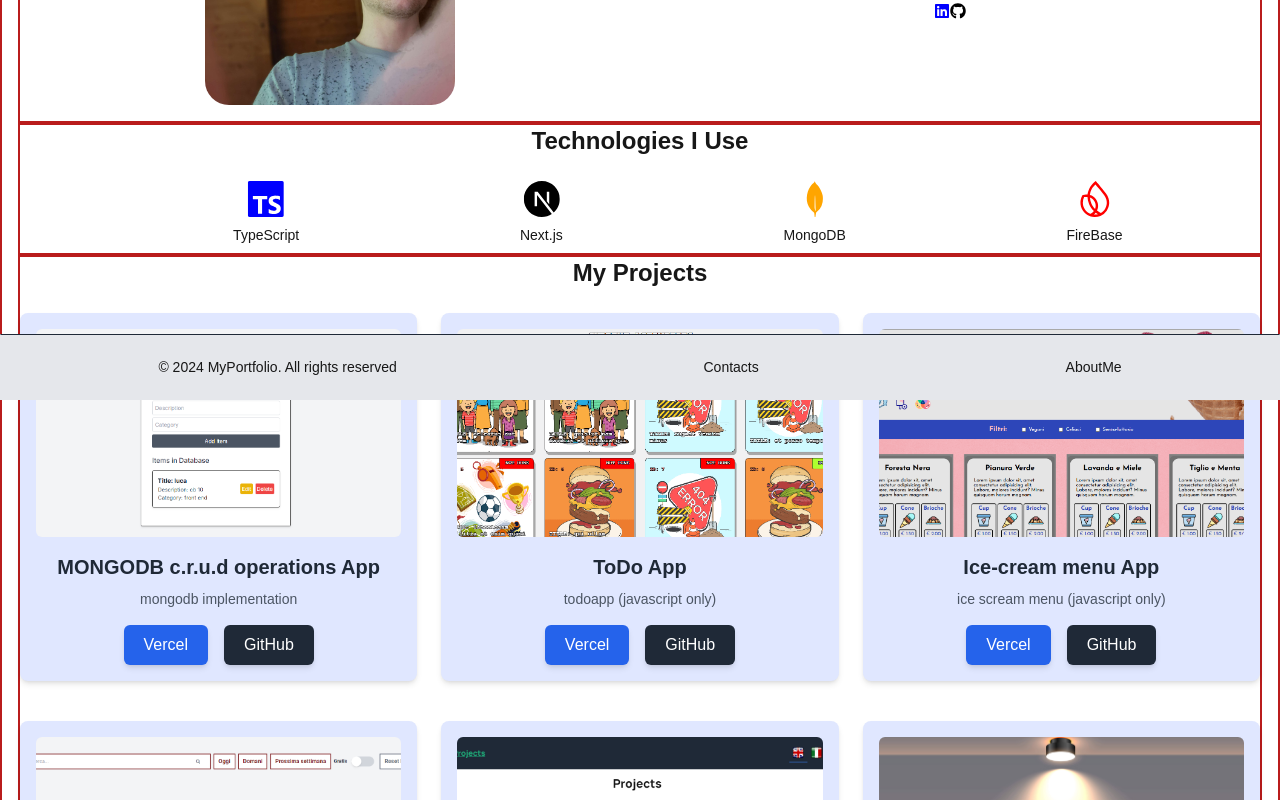
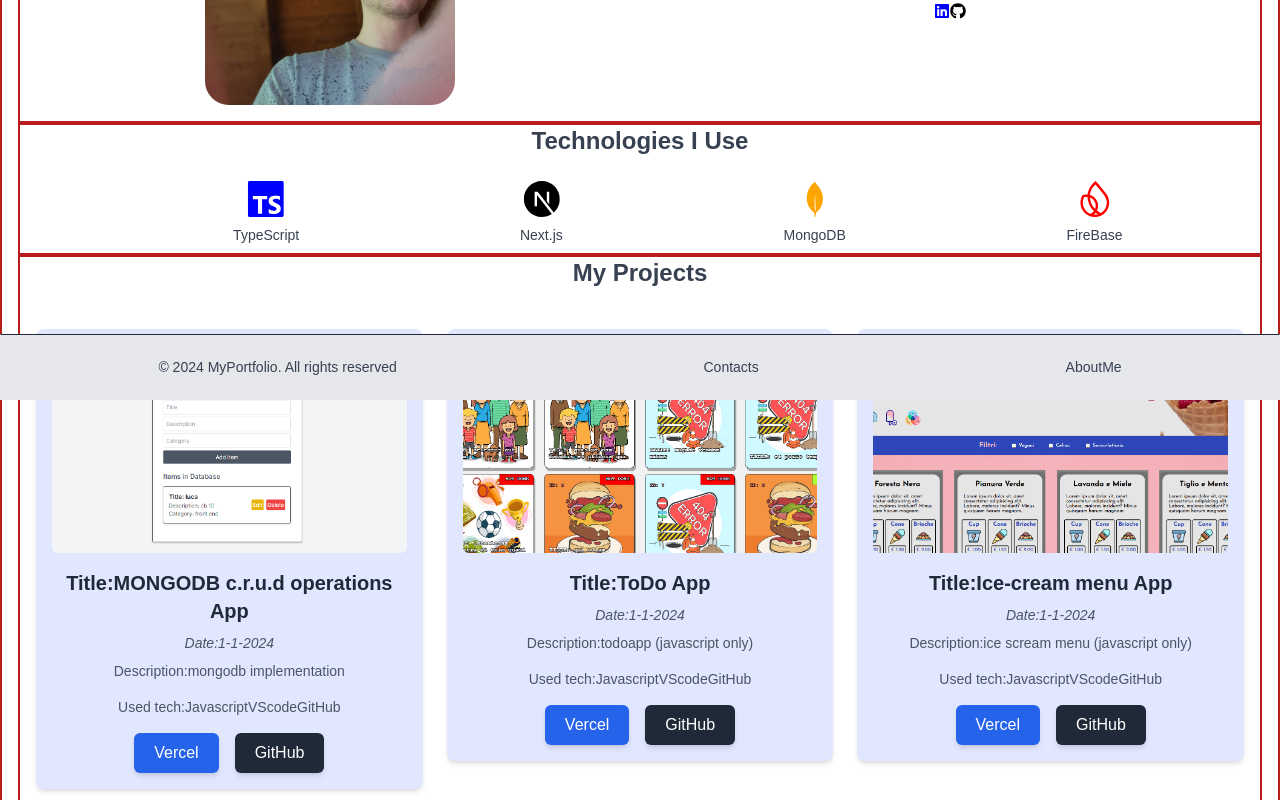
Before and after one commit to LucaFerraresso/TypeScript-Portfolio, a Next.js app in the folder portfolioproject/: page / in a window 1280 px wide. Shown: the part 400-1200 px from the top of the page. Built offline with nearby package versions, Linux system fonts and the light colour scheme.

Commit message:
add correct label, correct links + correct cardproject interface

```diff
--- a/portfolioproject/animation/animation.ts
+++ b/portfolioproject/animation/animation.ts
@@ -1,10 +1,19 @@
-// Definiamo l'animazione fade-in
 const fadeInVariants = {
-  hidden: { opacity: 0 },
+  hidden: { opacity: 0, y: 20 },
   visible: {
     opacity: 1,
-    transition: { duration: 1.5, ease: "easeInOut" },
+    y: 0,
+    transition: { duration: 1.2, ease: "easeOut", staggerChildren: 0.3 },
   },
 };
 
-export { fadeInVariants };
+const slideInVariants = {
+  hidden: { x: "-100%", opacity: 0 },
+  visible: {
+    x: 0,
+    opacity: 1,
+    transition: { duration: 0.8, ease: "easeOut" },
+  },
+};
+
+export { fadeInVariants, slideInVariants };
--- a/portfolioproject/app/globals.css
+++ b/portfolioproject/app/globals.css
@@ -4,10 +4,33 @@
 
 /* Variabili globali */
 :root {
-  --background: #ffffff;
-  --foreground: #171717;
-  --primary-color: #1f2937; /* Gray-800 */
-  --secondary-color: #f3f4f6; /* Gray-100 */
+  --color-background: #ffffff;
+  --color-foreground: #171717;
+  --color-primary: #1f2937; /* Gray-800 */
+  --color-secondary: #f3f4f6; /* Gray-100 */
+  --color-accent: #3b82f6; /* Blue-500 */
+  --color-accent-light: #93c5fd; /* Blue-300 */
+  --color-accent-dark: #1e40af; /* Blue-900 */
+  --color-border: #d1d5db; /* Gray-300 */
+  --color-text: #374151; /* Gray-700 */
+  --color-hover: #4b5563; /* Gray-600 */
+  --color-light: #e5e7eb; /* Gray-200 */
+  --transition-duration: 0.3s;
+  --transition-ease: ease-in-out;
+}
+
+body {
+  background: var(--color-background);
+  color: var(--color-text);
+  font-family: Arial, Helvetica, sans-serif;
+}
+
+.hover-underline-animation::after {
+  background: var(--color-accent);
+}
+
+.hover-underline-animation:hover::after {
+  background: var(--color-accent-dark);
 }
 
 /* Reset globale moderno */
@@ -19,14 +42,6 @@
 
 * {
   margin: 0;
-}
-
-body {
-  color: var(--foreground);
-  background: var(--background);
-  line-height: 1.5;
-  -webkit-font-smoothing: antialiased;
-  font-family: Arial, Helvetica, sans-serif;
 }
 
 /* Stile immagini e media */
@@ -63,28 +78,3 @@ h6 {
 #__next {
   isolation: isolate;
 }
-
-/* Utility per l'effetto hover con sottolineatura */
-.hover-underline-animation {
-  position: relative;
-  color: inherit;
-  text-decoration: none;
-}
-
-.hover-underline-animation::after {
-  content: "";
-  position: absolute;
-  width: 0;
-  height: 2px;
-  display: block;
-  margin-top: 5px;
-  right: 0;
-  background: var(--foreground);
-  transition: width 0.3s ease;
-}
-
-.hover-underline-animation:hover::after {
-  width: 100%;
-  left: 0;
-  background: var(--foreground);
-}
--- a/portfolioproject/src/components/HeroSection.tsx
+++ b/portfolioproject/src/components/HeroSection.tsx
@@ -13,7 +13,7 @@ const HeroSection: React.FC = () => {
             variants={fadeInVariants}
             initial="hidden"
             animate="visible"
-            className="w-full flex  flex-col md:flex-row md:justify-around "
+            className="w-full flex justify-center items-center flex-col md:flex-row md:justify-around "
           >
             <Image
               src="/images/myFoto.jpg"
@@ -47,7 +47,7 @@ const HeroSection: React.FC = () => {
               className="w-full flex flex-row"
             >
               <a
-                href="https://www.linkedin.com/in/tuo-linkedin"
+                href="https://www.linkedin.com/in/luca-ferraresso/"
                 target="_blank"
                 rel="noopener noreferrer"
                 aria-label="LinkedIn"
@@ -55,7 +55,7 @@ const HeroSection: React.FC = () => {
                 <FaLinkedin color="blue" />
               </a>
               <a
-                href="https://github.com/tuo-github"
+                href="https://github.com/LucaFerraresso/"
                 target="_blank"
                 rel="noopener noreferrer"
               >
--- a/portfolioproject/src/components/Navbar.tsx
+++ b/portfolioproject/src/components/Navbar.tsx
@@ -1,7 +1,7 @@
 import Link from "next/link";
 import React from "react";
 
-const Footer = () => {
+const Navbar = () => {
   return (
     <nav className="w-full bg-gray-200 p-5 gap-2 border border-b-gray-800 fixed top-0 left-0 flex flex-col z-50 md:flex-row md:justify-around md:gap-8">
       <Link href="/">
@@ -23,4 +23,4 @@ const Footer = () => {
   );
 };
 
-export default Footer;
+export default Navbar;
--- a/portfolioproject/src/components/ProjectCard.tsx
+++ b/portfolioproject/src/components/ProjectCard.tsx
@@ -3,12 +3,14 @@ import Image from "next/image";
 import { motion } from "framer-motion";
 
 interface ProjectCardProps {
-  title: string;
-  description: string;
-  imageUrl: string;
-  githubLink: string;
-  vercelLink: string;
-  backgroundColor?: string; // Colore di sfondo opzionale
+  title: string | undefined;
+  description?: string | undefined;
+  imageUrl?: string | undefined;
+  githubLink?: string | undefined;
+  vercelLink?: string | undefined;
+  technologies?: string[] | undefined;
+  date?: string | undefined;
+  backgroundColor?: string | undefined;
 }
 
 const ProjectCard: React.FC<ProjectCardProps> = ({
@@ -17,7 +19,9 @@ const ProjectCard: React.FC<ProjectCardProps> = ({
   imageUrl,
   githubLink,
   vercelLink,
-  backgroundColor = "#f0f0f0", // Colore di default
+  technologies,
+  date,
+  backgroundColor = "#f0f0f0",
 }) => {
   return (
     <motion.div
@@ -30,15 +34,24 @@ const ProjectCard: React.FC<ProjectCardProps> = ({
           src={imageUrl}
           layout="fill"
           objectFit="cover"
-          alt={title}
           loading="lazy"
           className="transition-transform duration-500 ease-in-out transform hover:scale-105"
         />
       </div>
       <h2 className="text-xl font-bold text-gray-800 mb-2 text-center">
-        {title}
+        Title:{title}
       </h2>
-      <p className="text-sm text-gray-600 mb-4 text-center">{description}</p>
+      <p className="text-sm text-gray-600 mb-2 text-center italic">
+        Date:{date}
+      </p>
+      <p className="text-sm text-gray-600 mb-4 text-center">
+        Description:{description}
+      </p>
+      <div className="text-sm text-gray-600 mb-4 text-center">
+        Used tech:
+        {technologies}
+      </div>
+
       <div className="flex space-x-4">
         <a
           href={vercelLink}
--- a/portfolioproject/src/components/ProjectSection.tsx
+++ b/portfolioproject/src/components/ProjectSection.tsx
@@ -11,6 +11,8 @@ const projects = [
     vercelLink: "https://mongodb-crud-operations.vercel.app/",
     githubLink:
       "https://github.com/LucaFerraresso/REACT-Portfolio/tree/main/my-next-mongodb-app",
+    technologies: ["Javascript", "VScode", "GitHub"],
+    date: "1-1-2024",
   },
   {
     title: "ToDo App",
@@ -19,6 +21,8 @@ const projects = [
     vercelLink: "https://todoapp-bice-two.vercel.app/",
     githubLink:
       "https://github.com/LucaFerraresso/Edgemony/tree/main/CODE-WEEK-ACTIVITY-SUPER",
+    technologies: ["Javascript", "VScode", "GitHub"],
+    date: "1-1-2024",
   },
   {
     title: "Ice-cream menu App",
@@ -27,6 +31,8 @@ const projects = [
     vercelLink: "https://icescream-menu-app.vercel.app/",
     githubLink:
       "https://github.com/LucaFerraresso/Edgemony/tree/main/HTML%20CSS%20JAVA-SCRIPT/Javascript%20Project",
+    technologies: ["Javascript", "VScode", "GitHub"],
+    date: "1-1-2024",
   },
   {
     title: "SicilyPulse App",
@@ -34,6 +40,8 @@ const projects = [
     imageUrl: "/images/homepage/sicily-pulse-app.png",
     vercelLink: "https://edgemony-final-project.vercel.app/",
     githubLink: "https://github.com/LucaFerraresso/Edgemony-FinalProject",
+    technologies: ["Javascript", "VScode", "GitHub"],
+    date: "1-1-2024",
   },
   {
     title: "myPortfolio in React",
@@ -41,6 +49,8 @@ const projects = [
     imageUrl: "/images/homepage/portfolio-preview.png",
     vercelLink: "https://react-portfolio-coral-five.vercel.app/homepage",
     githubLink: "https://github.com/LucaFerraresso/Edgemony-FinalProject",
+    technologies: ["Javascript", "VScode", "GitHub"],
+    date: "1-1-2024",
   },
   {
     title: "Coming soon",
@@ -48,6 +58,8 @@ const projects = [
     imageUrl: "/images/homepage/coming-soon.jpg",
     vercelLink: "https://yourproject1.vercel.app",
     githubLink: "https://github.com/tuo-username/project1",
+    technologies: ["Javascript", "VScode", "GitHub"],
+    date: "1-1-2024",
   },
 ];
 
@@ -61,7 +73,7 @@ const ProjectSection: React.FC = () => {
     >
       <h1 className="text-2xl font-bold mb-6">My Projects</h1>
 
-      <div className="grid grid-cols-1 sm:grid-cols-2 lg:grid-cols-3 gap-6">
+      <div className="grid grid-cols-1 p-4 sm:grid-cols-2 lg:grid-cols-3 gap-6">
         {projects.map((project, index) => (
           <motion.div
             key={index}
@@ -81,6 +93,8 @@ const ProjectSection: React.FC = () => {
               githubLink={project.githubLink}
               vercelLink={project.vercelLink}
               backgroundColor="#e0e7ff"
+              technologies={project.technologies}
+              date={project.date}
             />
           </motion.div>
         ))}
```
